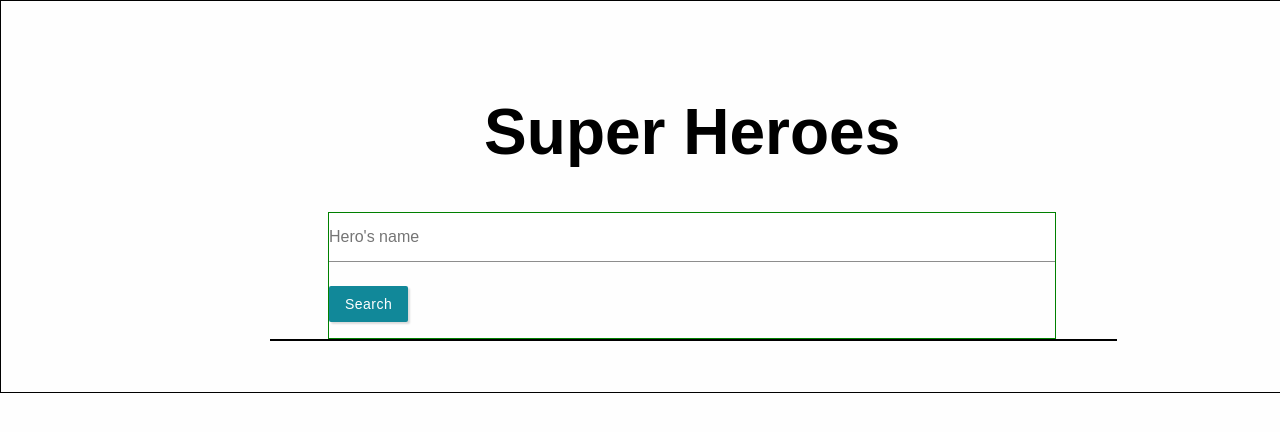
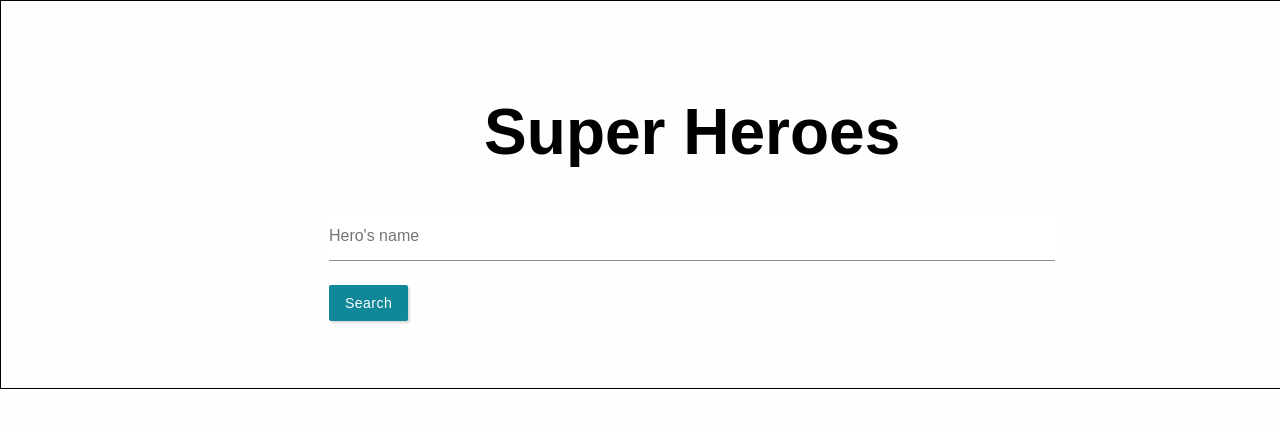
Before and after one commit to TiagoC-Aguiar/superhero-react, a React (Create React App) app: page / in a window 1280 px wide. Shown: the top 432 px of the page. Built offline with nearby package versions, Linux system fonts and the light colour scheme.

Commit message:
feat: exibe alter egos, place of birgth e first appearance

```diff
--- a/src/pages/Hero/index.tsx
+++ b/src/pages/Hero/index.tsx
@@ -32,7 +32,22 @@ const HeroPage = () => {
                 return <Powerstats powerstats={value} />;
               })}
             </li>
-            <li><strong>Full Name: </strong>{hero.biography['full-name']}</li>
+            <li>
+              <strong>Full Name: </strong>
+              {hero.biography['full-name']}
+            </li>
+            <li>
+              <strong>Alter Egos: </strong>
+              {hero.biography['alter-egos']}
+            </li>
+            <li>
+              <strong>Place of Birth: </strong>
+              {hero.biography['place-of-birth']}
+            </li>
+            <li>
+              <strong>First Appearance: </strong>
+              {hero.biography['first-appearance']}
+            </li>
           </ul>
         </div>
       </div>
@@ -44,22 +59,18 @@ export default HeroPage;
 
 const styles = {
   container: {
-    border: '1px solid black',
     display: 'flex',
     justifyContent: 'center',
   },
   content: {
-    border: '1px solid red',
     display: 'flex',
     justifyContent: 'space-around',
     width: '80%',
   },
   profile: {
-    border: '1px solid green',
     padding: 10,
   },
   informations: {
-    border: '1px solid green',
     padding: 10,
   },
 };
--- a/src/pages/Home/index.tsx
+++ b/src/pages/Home/index.tsx
@@ -84,7 +84,7 @@ function Home() {
     <Container>
       <Content>
         <h1>Super Heroes</h1>
-        <form onSubmit={handleSubmit} style={{ border: '1px solid green' }}>
+        <form onSubmit={handleSubmit}>
           <InputField>
             <input
               type="text"
@@ -122,6 +122,5 @@ const styles = {
     width: '100%',
     diplay: 'flex',
     justifyContent: 'center',
-    border: '1px solid black',
   },
 };
--- a/src/pages/Home/styled.ts
+++ b/src/pages/Home/styled.ts
@@ -13,7 +13,6 @@ export const Content = styled.div`
   display: flex;
   flex-direction: column;
   align-items: center;
-  /* border: 1px solid red; */
   width: 66%;
 
   h1 {
```
